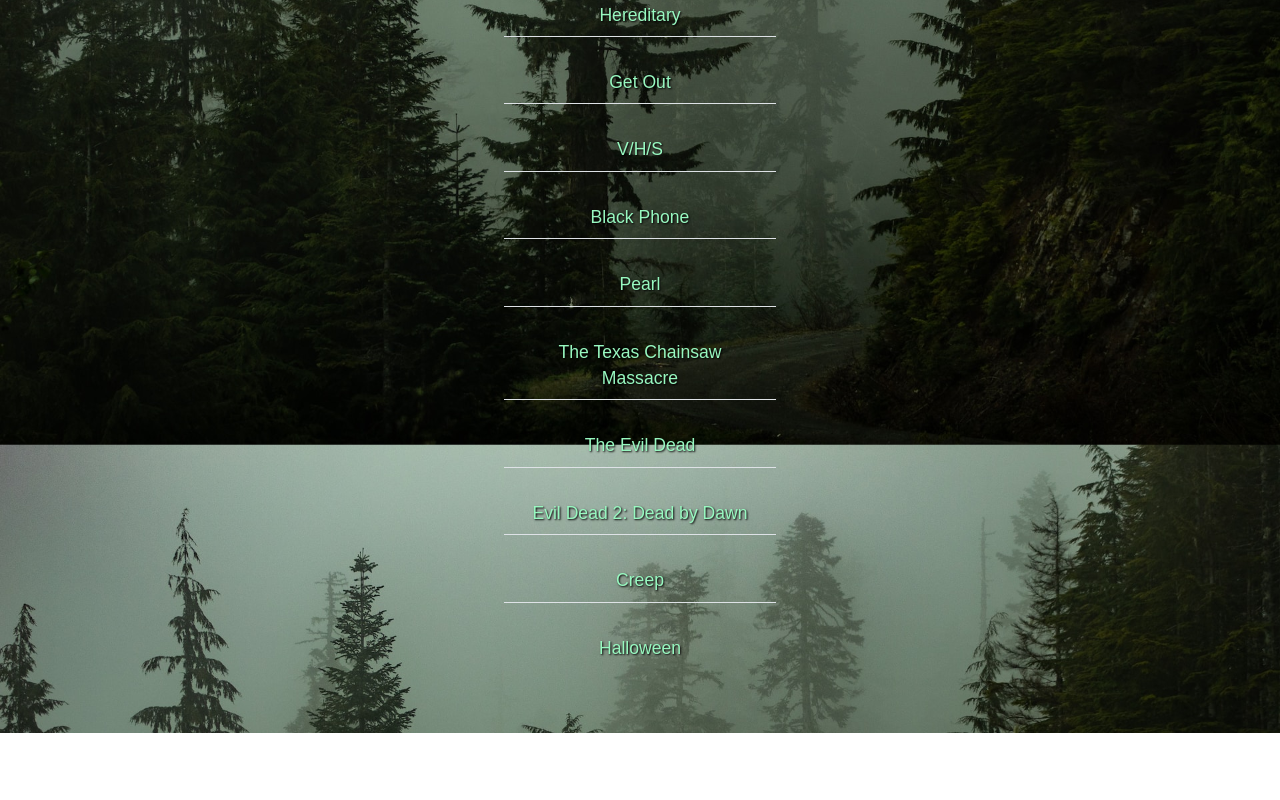
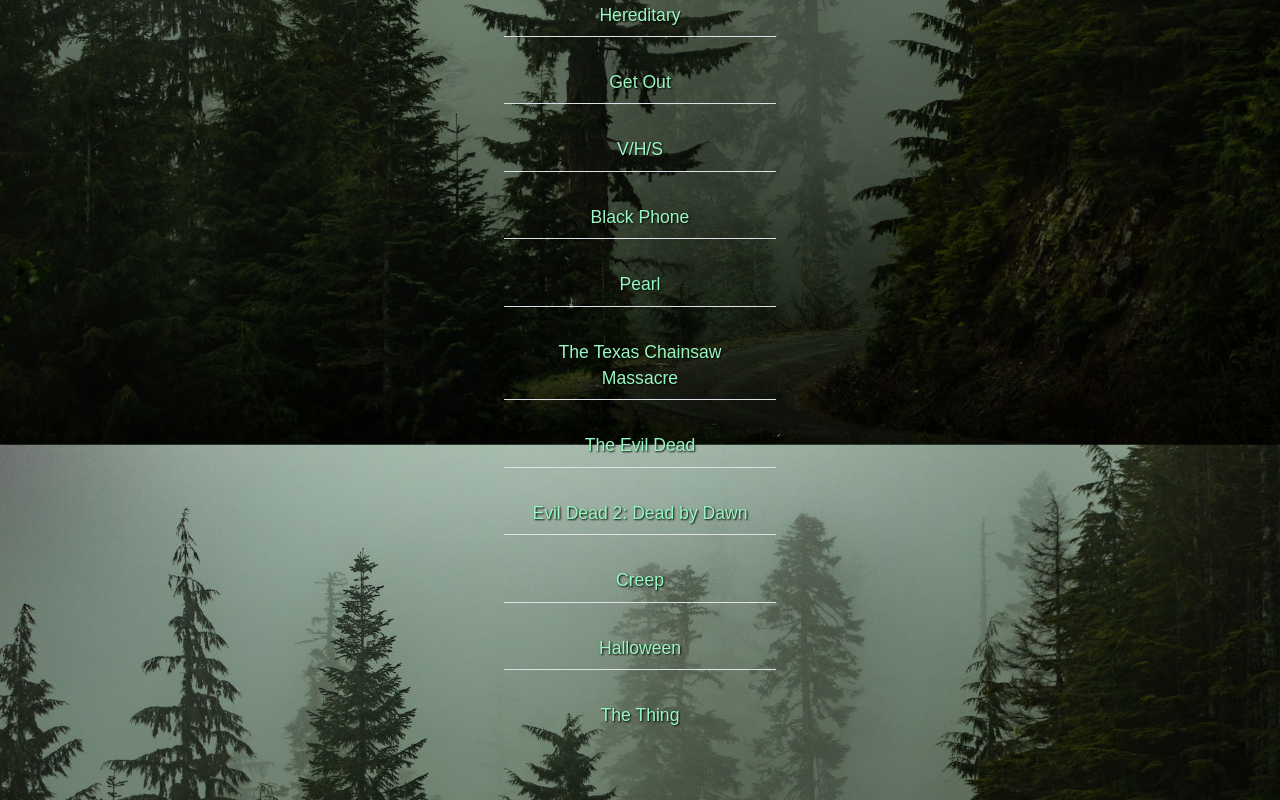
Before and after one commit to MBurtonshaw/horror_films, a React (Create React App) app: page /titles in a window 1280 px wide. Shown: the part 1262-2062 px from the top of the page. Before the commit the page ends 1995 px from the top, so only its background shows below. Built offline with nearby package versions, Linux system fonts and the light colour scheme; a web font is replaced by a local one.

Commit message:
movies added

```diff
--- a/src/components/Carousel.js
+++ b/src/components/Carousel.js
@@ -72,8 +72,8 @@ export default function Carousel( props ) {
                             </a>
                         </div>
                         <div className="carousel-item p-3">
-                            <a href='/titles/evil_dead_2'>
-                                <img className='smaller_img' src={ '../../photos/evil_dead_2.jpg' }/>
+                            <a href='/titles/the_thing'>
+                                <img className='smaller_img' src={ '../../photos/the_thing.jpg' }/>
                             </a>
                         </div>
                     </div>
--- a/src/movies.json
+++ b/src/movies.json
@@ -249,6 +249,16 @@
             "directors" : [ "John Carpenter" ],
             "writers" : [ "John Carpenter", "Debra Hill" ],
             "photo" : "../../photos/halloween.jpg"
+        },
+        {
+            "id" : 26,
+            "title" : "The Thing",
+            "url" : "the_thing",
+            "year" : 1982,
+            "genres" : ["Eerie", "Surreal", "Cosmic", "Invasion", "Gore", "Body"],
+            "directors" : [ "John Carpenter" ],
+            "writers" : [ "Bill Lancaster", "John Carpenter" ],
+            "photo" : "../../photos/the_thing.jpg"
         }
     ]
 }
```
Also changed, not shown: public/photos/1_JYZRDAJnDNCcTIZtlh7ckw.webp (added), public/photos/the_thing.jpg (added).
